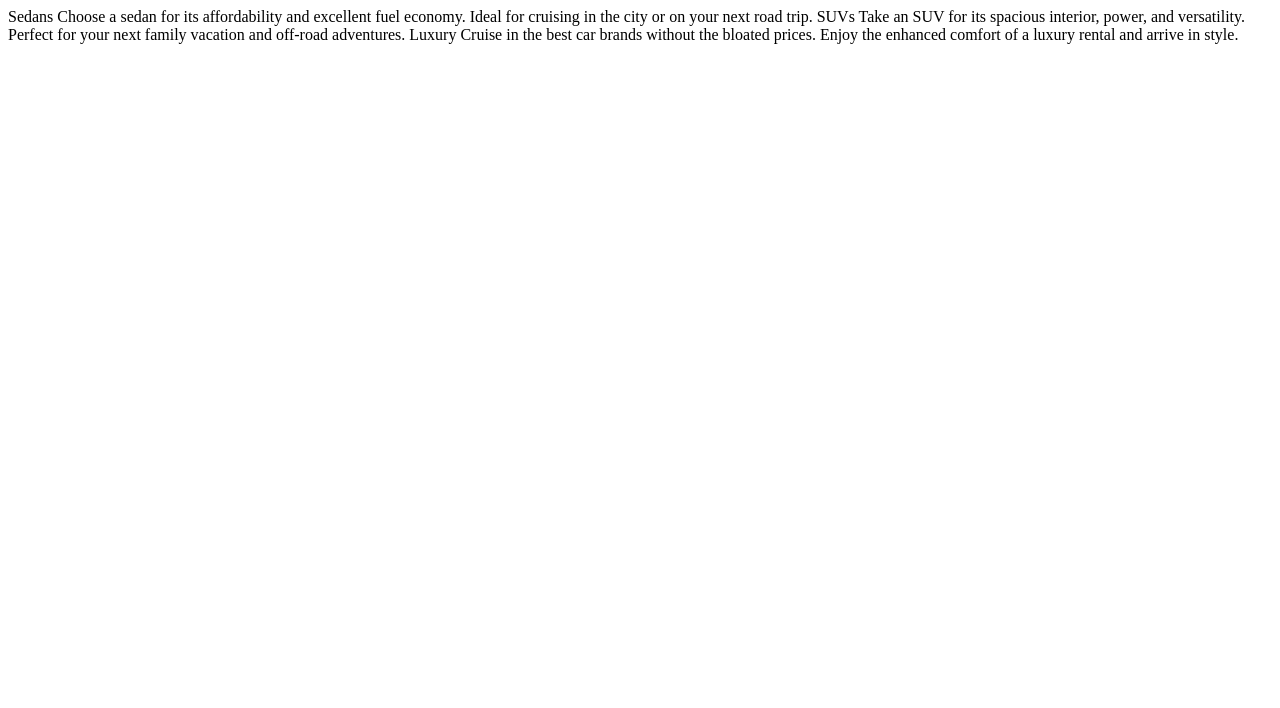
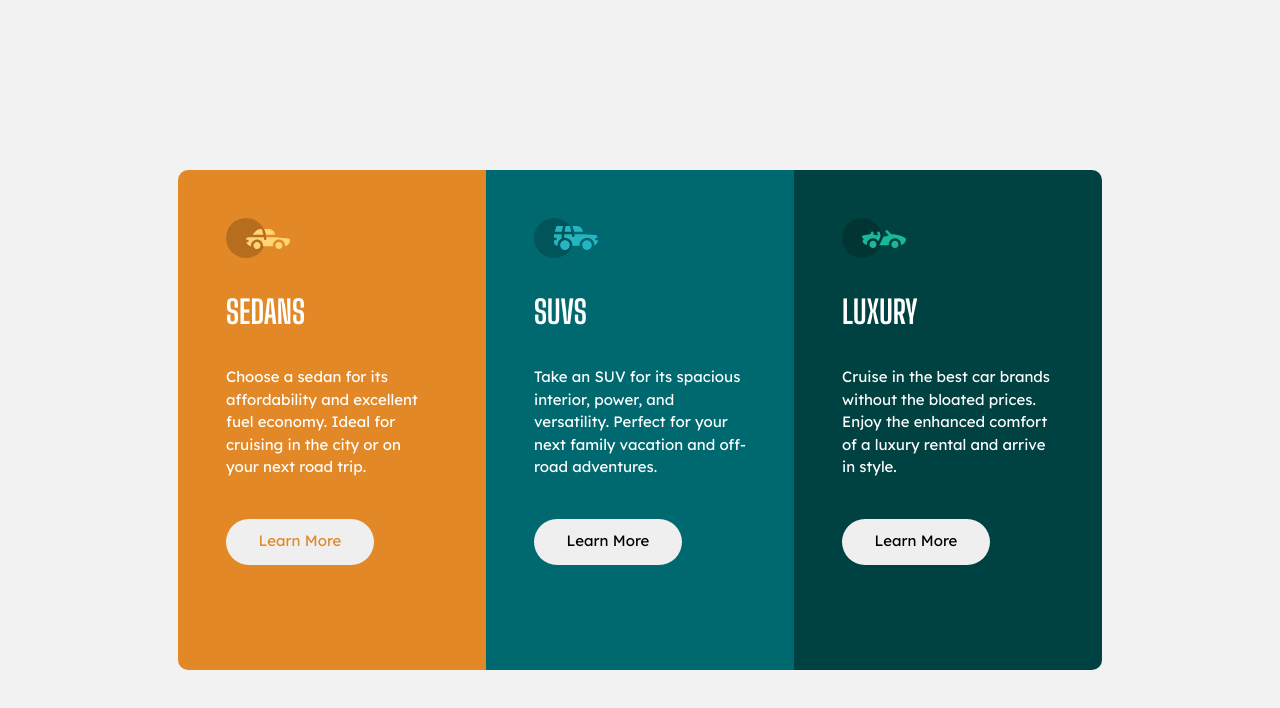
Before and after one commit to ISMARZDEV/3-column-preview-card-component-main.github.io, a plain HTML site: page index.html in a window 1280 px wide. Drawn offline with Linux system fonts and the light colour scheme.

Commit message:
Tercer commit 03

```diff
--- a/index.html
+++ b/index.html
@@ -2,26 +2,42 @@
 <html lang="en">
 <head>
   <meta charset="UTF-8">
-  <meta name="viewport" content="width=device-width, initial-scale=1.0"> <!-- displays site properly based on user's device -->
+  <meta name="viewport" content="width=device-width, initial-scale=1.0">
 
   <link rel="icon" type="image/png" sizes="32x32" href="./images/favicon-32x32.png">
   <title>Frontend Mentor | 3-column preview card component</title>
-  <link rel="stylesheet" href="">
+  <link rel="stylesheet" href="./src/assets/css/style.css">
 
 </head>
 <body>
 
-  Sedans
-  Choose a sedan for its affordability and excellent fuel economy. Ideal for cruising in the city
-  or on your next road trip.
+  <section class="main-container">
 
-  SUVs
-  Take an SUV for its spacious interior, power, and versatility. Perfect for your next family vacation
-  and off-road adventures.
+    <article id="sedans">
+      <img src="/src/images/icon-sedans.svg" alt="sedans icon">
+      <h2>Sedans</h2>
+      <p>Choose a sedan for its affordability and excellent fuel economy. Ideal for cruising in the city
+        or on your next road trip.</p>
+      <button id="sedans-btn">Learn More</button>
+    </article>
 
-  Luxury
-  Cruise in the best car brands without the bloated prices. Enjoy the enhanced comfort of a luxury
-  rental and arrive in style.
+    <article id="SUVs">
+      <img src="/src/images/icon-suvs.svg" alt="SUVs icon">
+      <h2>SUVs</h2>
+      <p>Take an SUV for its spacious interior, power, and versatility. Perfect for your next family vacation
+        and off-road adventures.</p>
+      <button id="SUVs-btn">Learn More</button>
+    </article>
+
+    <article id="Luxury">
+      <img src="/src/images/icon-luxury.svg" alt="luxury icon">
+      <h2>Luxury</h2>
+      <p>Cruise in the best car brands without the bloated prices. Enjoy the enhanced comfort of a luxury
+        rental and arrive in style.</p>
+      <button id="Luxtury-btn">Learn More</button>
+    </article>
+
+  </section>
 
 </body>
 </html>
--- /dev/null
+++ b/src/assets/css/components/button.css
@@ -0,0 +1,33 @@
+button {
+    width: 148px;
+    height: 46px;
+    border-radius: 50px;
+    border-style: none;
+    background-color: --Very-light-gray;
+    font-size: var(--FF-Lexend-Deca);
+    font-weight: var(--FW-Lexend-400);
+}
+
+#sedans-btn {
+    color: var(--Bright-orange);
+}
+
+button:hover {
+    border: 2px solid white;
+    cursor: pointer;
+}
+
+#sedans-btn:hover {
+    background-color: var(--Bright-orange);
+    color: white;
+}
+
+#SUVs-btn:hover {
+    background-color: var(--Dark-cyan);
+    color: white;
+}
+
+#Luxtury-btn:hover {
+    background-color: var(--Very-dark-cyan);
+    color: white;
+}
--- /dev/null
+++ b/src/assets/css/layout/card.css
@@ -0,0 +1,57 @@
+body {
+    font-family: var(--FF-Lexend-Deca);
+    font-size: var(--FZ-15px);
+    background: var(--Very-light-gray);
+}
+
+.main-container {
+
+    width: 325px;
+    margin: 87px auto 40px;
+    border-radius: 10px;
+    overflow: hidden;
+    color: white;
+}
+
+article {
+    width: 100%;
+    height: 440px;
+    padding: 48px;
+}
+
+#sedans {
+    background-color: var(--Bright-orange);
+}
+
+#SUVs {
+    background-color: var(--Dark-cyan);
+}
+
+#Luxury {
+    background-color: var(--Very-dark-cyan);
+}
+
+h2 {
+    font-family: var(--FF-Big-Shoulders-Display);
+    text-transform: uppercase;
+    font-size: 2rem;
+    margin: 30px 0;
+}
+
+p {
+    margin: 0 0 40px 0 ;
+}
+
+@media only screen and (min-width: 1200px) {
+    .main-container {
+        display: flex;
+        flex-direction: row;
+        width: 924px;
+
+        margin-top: 170px;
+    }
+
+    article {
+        height: 500px;
+    }
+}
--- /dev/null
+++ b/src/assets/css/layout/reset.css
@@ -0,0 +1,46 @@
+/*
+  1. Use a more-intuitive box-sizing model.
+*/
+*, *::before, *::after {
+    box-sizing: border-box;
+  }
+  /*
+    2. Remove default margin
+  */
+  * {
+    margin: 0;
+  }
+  /*
+    Typographic tweaks!
+    3. Add accessible line-height
+    4. Improve text rendering
+  */
+  body {
+    line-height: 1.5;
+    -webkit-font-smoothing: antialiased;
+  }
+  /*
+    5. Improve media defaults
+  */
+  img, picture, video, canvas, svg {
+    display: block;
+    max-width: 100%;
+  }
+  /*
+    6. Remove built-in form typography styles
+  */
+  input, button, textarea, select {
+    font: inherit;
+  }
+  /*
+    7. Avoid text overflows
+  */
+  p, h1, h2, h3, h4, h5, h6 {
+    overflow-wrap: break-word;
+  }
+  /*
+    8. Create a root stacking context
+  */
+  #root, #__next {
+    isolation: isolate;
+  }
--- /dev/null
+++ b/src/assets/css/layout/style-guide.css
@@ -0,0 +1,42 @@
+/*
+- Family: [Big Shoulders Display](https://fonts.google.com/specimen/Big+Shoulders+Display)
+- Weights: 700, --FF-Big-Shoulders-Display: "Big Shoulders Display", sans-serif;
+*/
+
+@import url('https://fonts.googleapis.com/css2?family=Big+Shoulders+Display:wght@100..900&display=swap');
+
+
+/*
+- Family: [Lexend Deca](https://fonts.google.com/specimen/Lexend+Deca)
+-  --FW-Lexend-400: 400;  --FF-Lexend-Deca: "Lexend Deca", serif;
+*/
+
+@import url('https://fonts.googleapis.com/css2?family=Lexend+Deca:wght@100..900&display=swap');
+
+:root {
+    /* ## Colors */
+
+    /* ### Primary */
+    --Bright-orange: hsl(31, 77%, 52%);
+    --Dark-cyan: hsl(184, 100%, 22%);
+    --Very-dark-cyan: hsl(179, 100%, 13%);
+
+    /* ### Neutral */
+    --Transparent-white: hsla(0, 0%, 100%, 0.75); /* -(paragraphs) */
+    --Very-light-gray: hsl(0, 0%, 95%); /* (background, headings, buttons) */
+
+    /* Font-Weights */
+
+    --FW-Big-Shoulders-Display-700: 700;
+    --FW-Lexend-400: 400;
+
+    /* Font-Size */
+
+    --FZ-15px: 0.9375rem;
+
+    /* Font-Family */
+
+    --FF-Big-Shoulders-Display: "Big Shoulders Display", sans-serif;
+    --FF-Lexend-Deca: "Lexend Deca", serif;
+
+}
--- /dev/null
+++ b/src/assets/css/style.css
@@ -0,0 +1,5 @@
+
+@import url(layout/reset.css);
+@import url(layout/card.css);
+@import url(layout/style-guide.css);
+@import url(components/button.css);
```
Also changed, not shown: src/style/components/button.css (deleted), src/style/layout/card.css (deleted), src/style/layout/reset.css (deleted), src/style/style.css (deleted).
